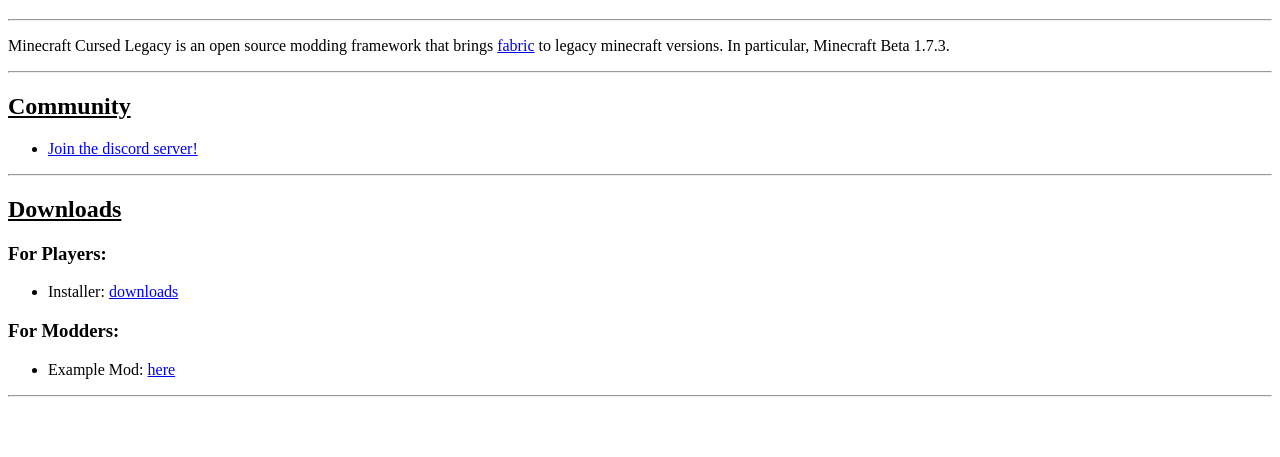
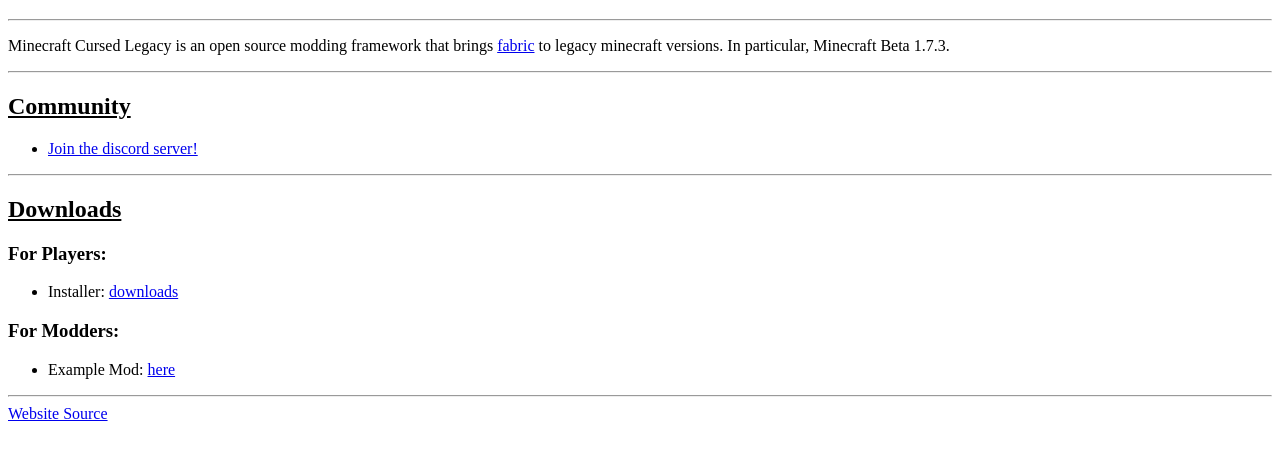
Before and after one commit to minecraft-cursed-legacy/minecraft-cursed-legacy.github.io, a plain HTML site: page index.html in a window 1280 px wide. Shown: the part 61-518 px from the top of the page. Drawn offline with Linux system fonts and the light colour scheme.

Commit message:
add source link

```diff
--- a/index.html
+++ b/index.html
@@ -29,5 +29,6 @@
 			<li>Example Mod: <a href="https://github.com/minecraft-cursed-legacy/Example-Mod">here</a></li>
 		</ul>
 		<hr/>
+		<a href="https://github.com/minecraft-cursed-legacy/minecraft-cursed-legacy.github.io">Website Source</a>
 	</body>
 </html>
```
